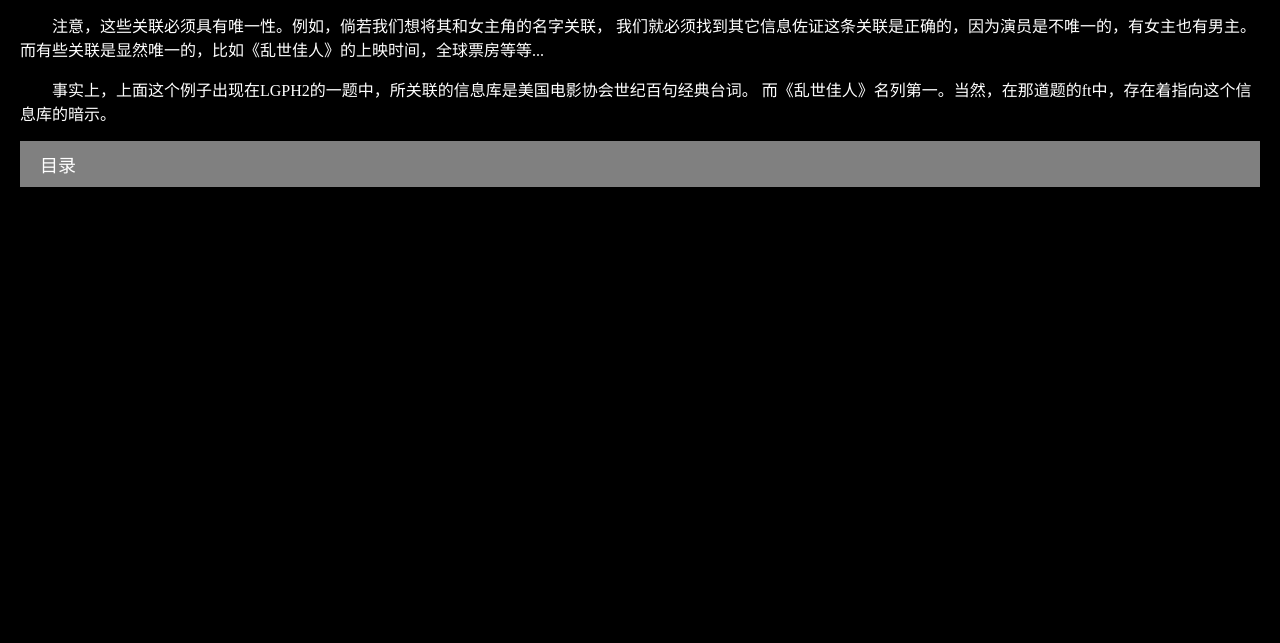
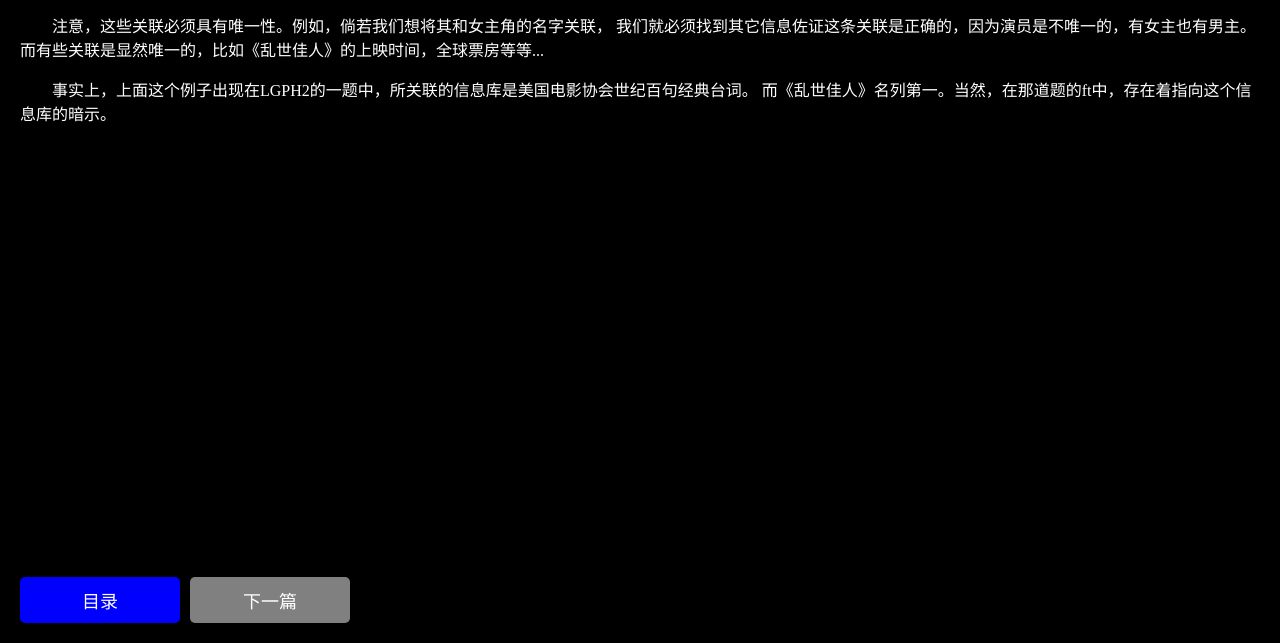
Before and after one commit to firegold345/CPU, a plain HTML site: page blog1.html in a window 1280 px wide. Shown: the part 157-800 px from the top of the page. Drawn offline with Linux system fonts and the light colour scheme.

Commit message:
Update blog1.html

```diff
--- a/blog1.html
+++ b/blog1.html
@@ -34,23 +34,29 @@
               font-family: 'SimSun', '宋体', serif;
               text-indent: 2em; /* 设置首行缩进 */
            }
-           .footer {
-            background-color: gray; /* 底栏背景色为灰色 */
-            color: white; /* 字体颜色为白色 */
-            padding: 10px 20px; /* 内边距 */
-            text-align: left; /* 左对齐 */
-            box-sizing: border-box;
-            position: relative; /* 使底栏可以固定在底部 */
-            bottom: 0;
-            width: 100%; /* 使底栏宽度为页面宽度 */
+            .footer {
+            position: fixed;
+            left: 20px;
+            bottom: 20px;
+            display: flex;
+            gap: 10px; /* 间隔 */
         }
         .footer a {
-            color: white; /* 链接颜色为白色 */
-            text-decoration: none; /* 移除下划线 */
-            font-size: 18px; /* 链接字体大小 */
+            display: block;
+            background-color: blue; /* 背景色为蓝色 */
+            color: white; /* 字体颜色为白色 */
+            text-decoration: none; /* 去除下划线 */
+            padding: 10px 20px; /* 内边距 */
+            border-radius: 5px; /* 圆角 */
+            font-size: 18px; /* 字体大小 */
+            text-align: center; /* 居中对齐 */
+            width: 120px; /* 固定宽度 */
+        }
+        .footer a:last-child {
+            background-color: gray; /* 第二个框的背景色为灰色 */
         }
         .footer a:hover {
-            text-decoration: underline; /* 鼠标悬停时显示下划线 */
+            opacity: 0.8; /* 鼠标悬停时的透明效果 */
         }
       </style>
    </head>
@@ -72,8 +78,9 @@
              事实上，上面这个例子出现在LGPH2的一题中，所关联的信息库是美国电影协会世纪百句经典台词。
              而《乱世佳人》名列第一。当然，在那道题的ft中，存在着指向这个信息库的暗示。
           </p>
-          <div class="footer">
+           <div class="footer">
              <a href="index.html">目录</a>
+             <a href="blog2.html">下一篇</a>
           </div>
        </div>
    </body>
```
